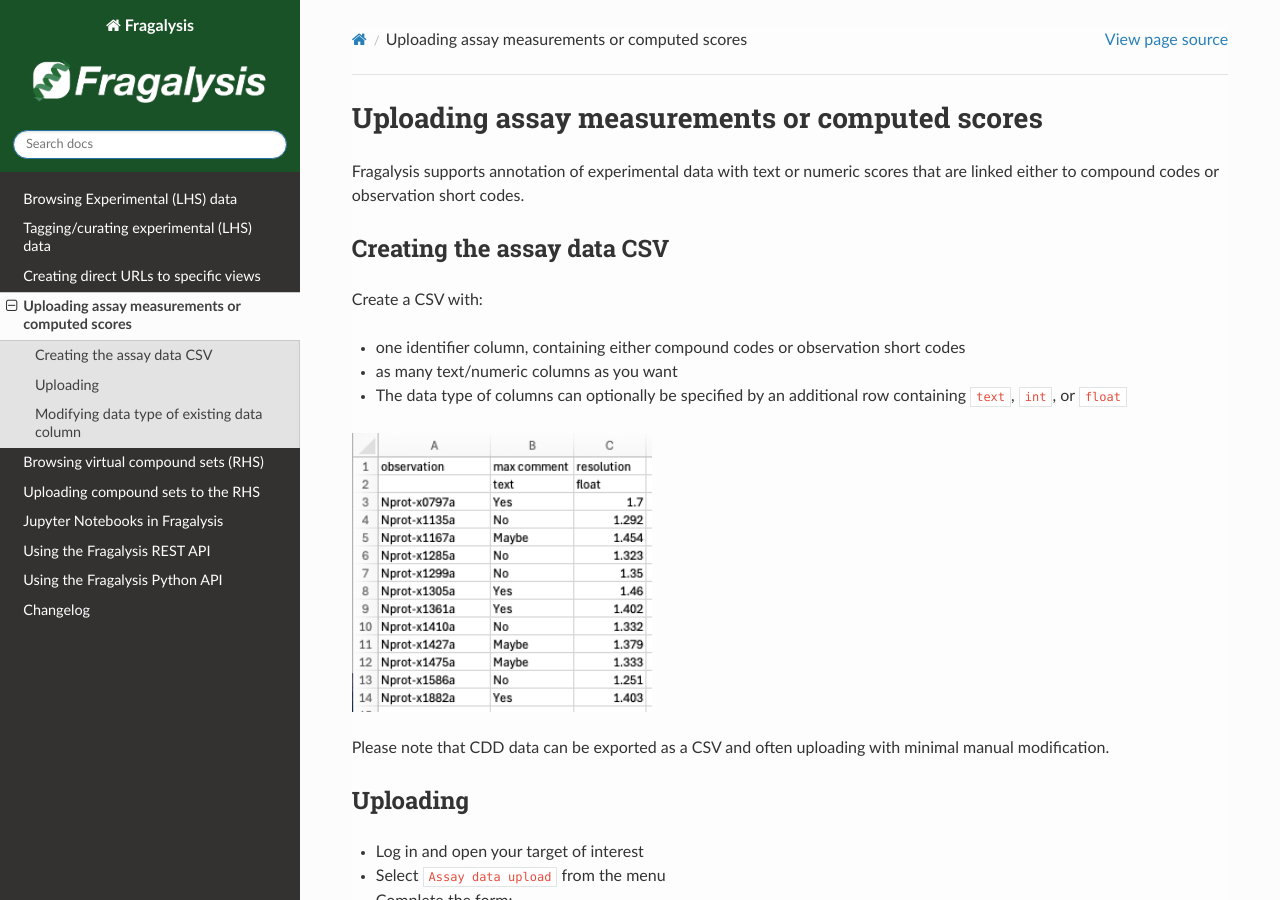
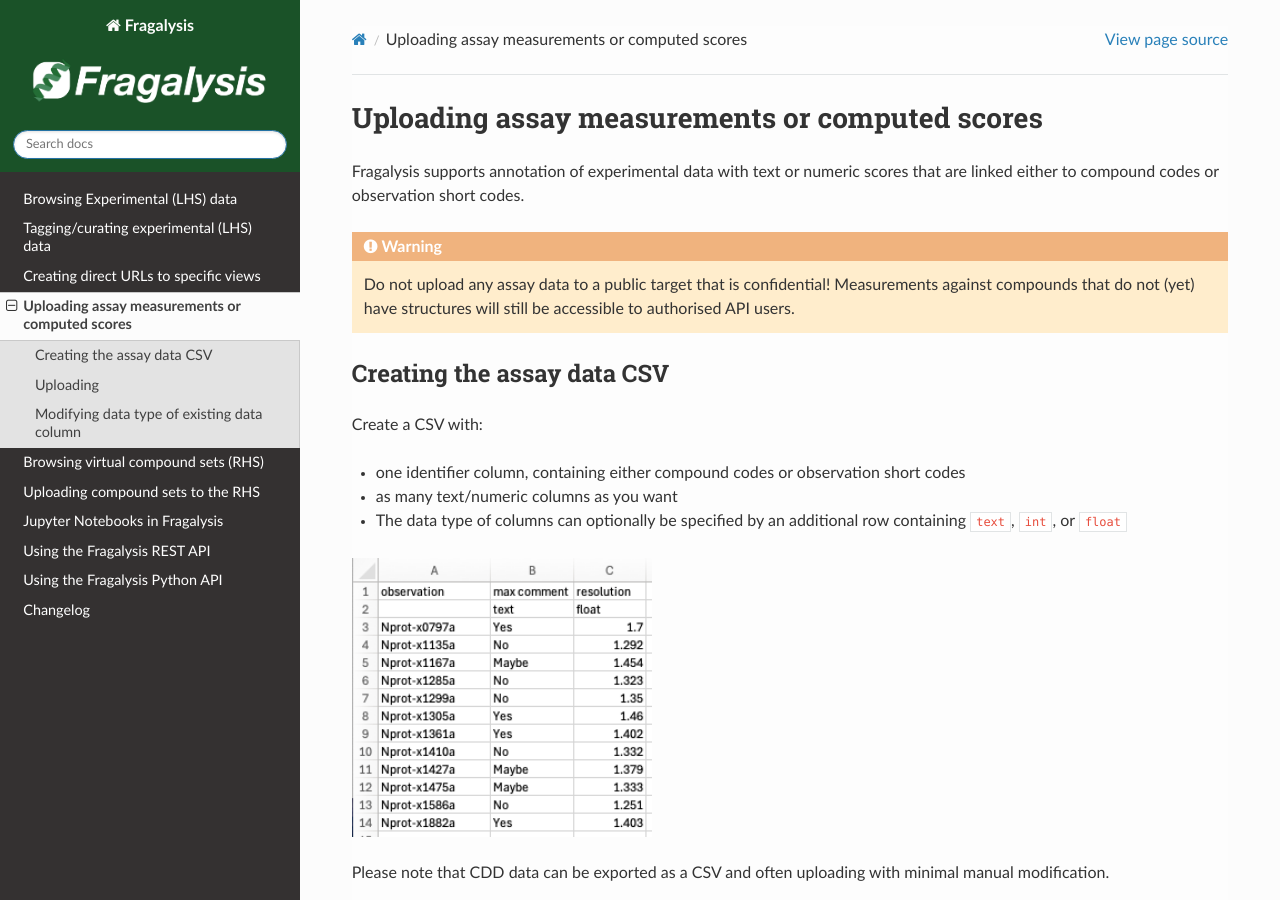
Before and after one commit to xchem/fragalysis, a Sphinx documentation site: the page built from docs/source/assay_data_upload.md, in a window 1280 px wide and 900 px high. Built offline with Sphinx 7.4.7 and the Read the Docs theme 3.1.0, drawn with Linux system fonts in a browser that asks for light colours; formulas are drawn with MathJax 3.

Commit message:
data warning

````diff
--- a/docs/source/assay_data_upload.md
+++ b/docs/source/assay_data_upload.md
@@ -2,6 +2,10 @@
 # Uploading assay measurements or computed scores
 
 Fragalysis supports annotation of experimental data with text or numeric scores that are linked either to compound codes or observation short codes.
+
+```{warning}
+Do not upload any assay data to a public target that is confidential! Measurements against compounds that do not (yet) have structures will still be accessible to authorised API users.
+```
 
 ## Creating the assay data CSV
 
````
